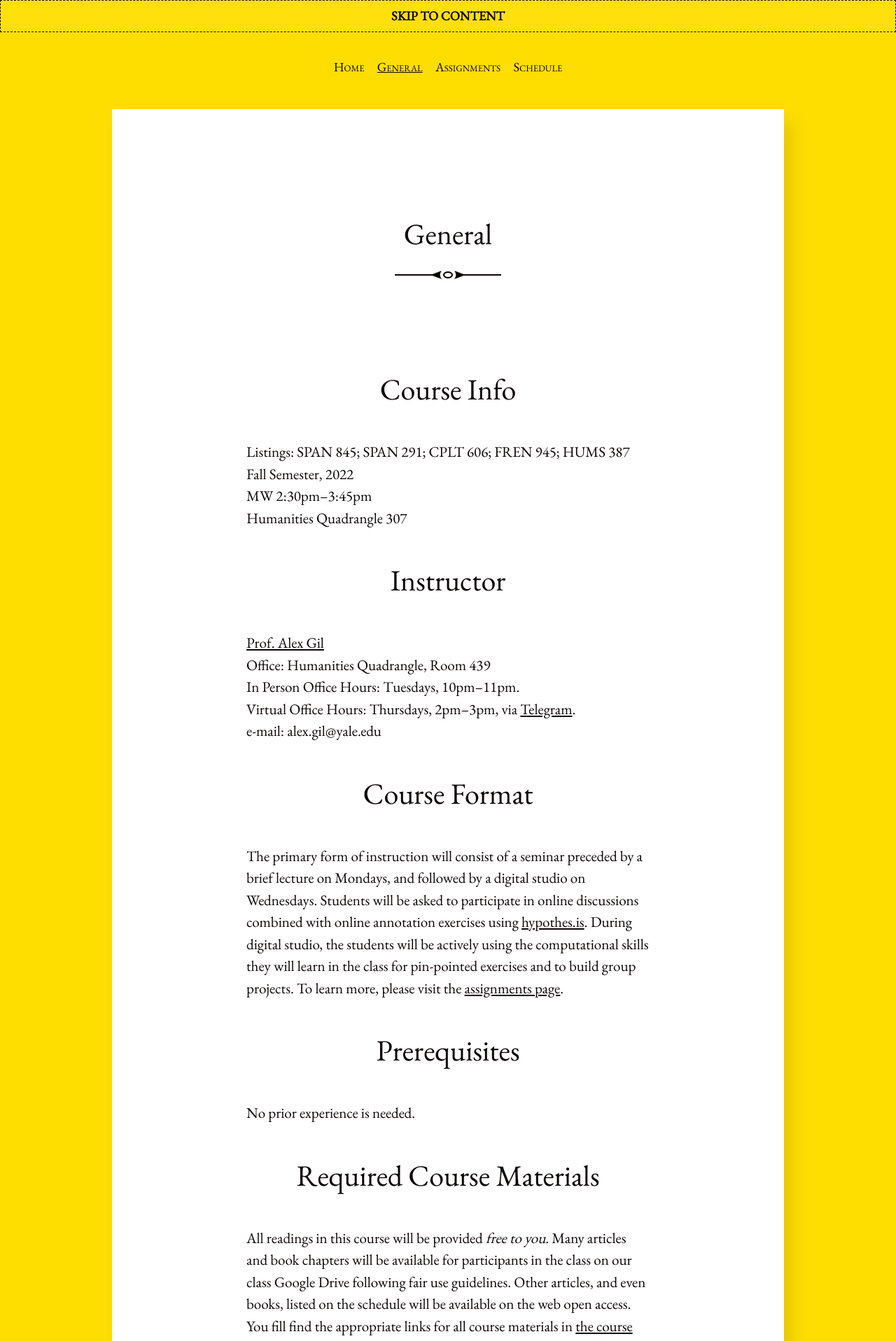
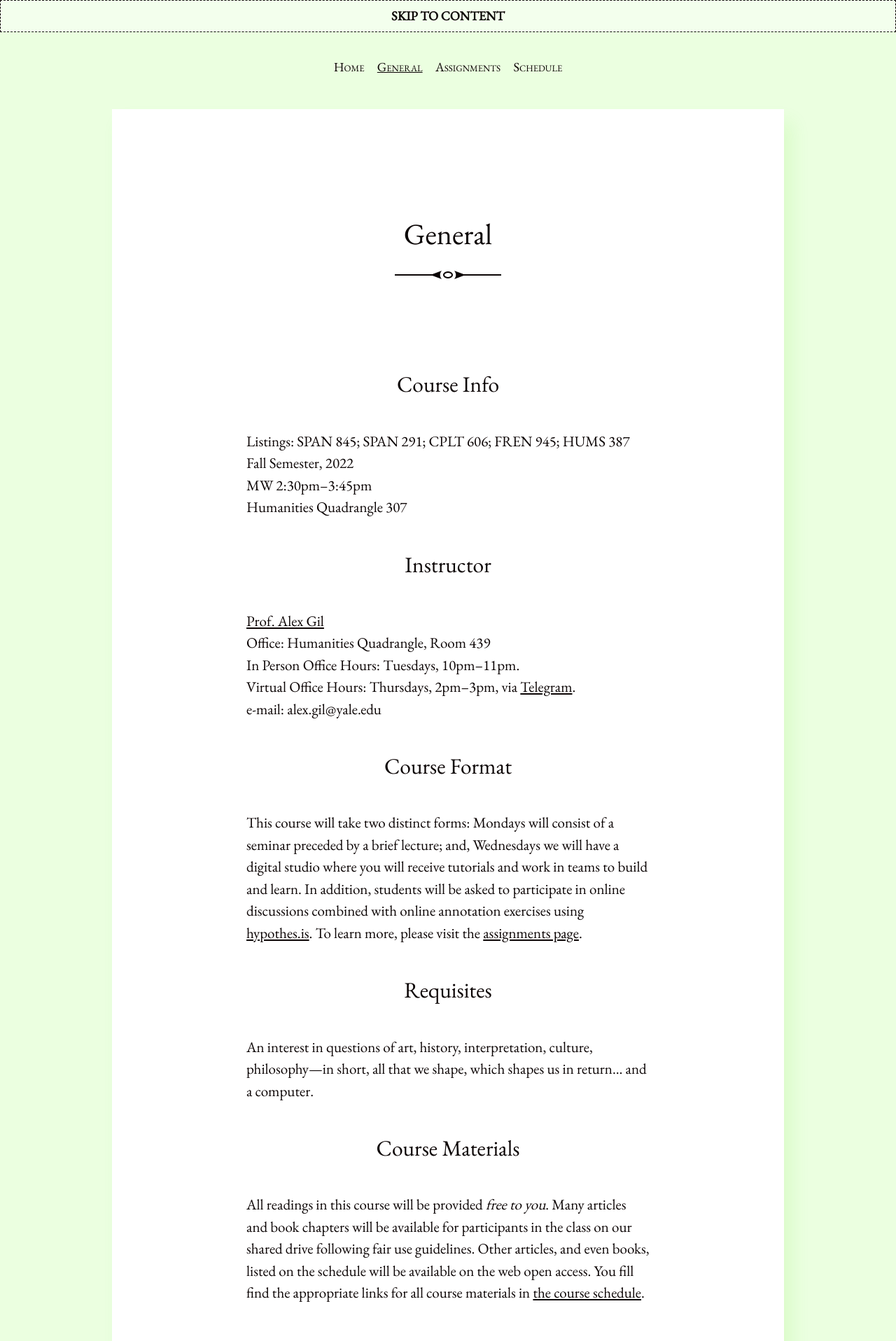
Before and after one commit to elotroalex/f22-intro-dh, a Jekyll site: the page built from general.md, in a window 1280 px wide. Shown: the top 1917 px of the page at 70% size. Built offline with Jekyll 4.4.1, drawn with Linux system fonts in a browser that asks for light colours; some of the changed text lies outside the part shown.

Commit message:
changed bkg color

```diff
--- a/_sass/_variables.scss
+++ b/_sass/_variables.scss
@@ -1,4 +1,4 @@
-$brand-color:         #fede00;
+$brand-color:         #EBFFE0;
 $highlight:           lighten($brand-color, 35%);
 $text-color:          #0b0404;
 $muted-text-color:    #64644B;
--- a/general.md
+++ b/general.md
@@ -3,7 +3,7 @@ layout: post
 title: General
 ---
 
-## Course Info
+### Course Info
 
 Listings: SPAN 845; SPAN 291; CPLT 606; FREN 945; HUMS 387
 Fall Semester, 2022
@@ -11,7 +11,7 @@ MW 2:30pm–3:45pm
 Humanities Quadrangle 307
 
 
-## Instructor
+### Instructor
 
 [Prof. Alex Gil](http://www.elotroalex.com/profiles/)
 Office: Humanities Quadrangle, Room 439
@@ -21,19 +21,19 @@ e-mail: alex.gil@yale.edu
 
 
 
-## Course Format
+### Course Format
 
-The primary form of instruction will consist of a seminar preceded by a brief lecture on Mondays, and followed by a digital studio on Wednesdays. Students will be asked to participate in online discussions combined with online annotation exercises using [hypothes.is](https://web.hypothes.is/). During digital studio, the students will be actively using the computational skills they will learn in the class for pin-pointed exercises and to build group projects. To learn more, please visit the [assignments page](/assignments.html).
+This course will take two distinct forms: Mondays will consist of a seminar preceded by a brief lecture; and, Wednesdays we will have a digital studio where you will receive tutorials and work in teams to build and learn. In addition, students will be asked to participate in online discussions combined with online annotation exercises using [hypothes.is](https://web.hypothes.is/). To learn more, please visit the [assignments page](/assignments.html).
 
-## Prerequisites
+### Requisites
 
-No prior experience is needed.
+An interest in questions of art, history, interpretation, culture, philosophy---in short, all that we shape, which shapes us in return... and a computer.
 
-## Required Course Materials
+### Course Materials
 
-All readings in this course will be provided *free to you*. Many articles and book chapters will be available for participants in the class on our class Google Drive following fair use guidelines. Other articles, and even books, listed on the schedule will be available on the web open access. You fill find the appropriate links for all course materials in [the course schedule](/schedule.html).
+All readings in this course will be provided *free to you*. Many articles and book chapters will be available for participants in the class on our shared drive following fair use guidelines. Other articles, and even books, listed on the schedule will be available on the web open access. You fill find the appropriate links for all course materials in [the course schedule](/schedule.html).
 
-## Assessment and Grading
+### Assessment and Grading
 
 - 20% Online Annotations
 - 10% Class Participation
@@ -41,18 +41,18 @@ All readings in this course will be provided *free to you*. Many articles and bo
 - 25% Collective Research Project
 - 25% Scholarly Project Design Paper
 
-## Fundamentals
+### Fundamentals of Computing
 
-This course shares much with peer courses at other institutions. You will study several genres of Digital Humanities, and get a sense of the wide range of practical possibilities available to you now, or in the future. The course revolves around two gravitational pulls: a sense of the architectures behind the scholarly and cultural record (the Humanities), and what we could call fundamentals of computing (the Digital). Even though there are no technical requirements prior to you joining the class, you will be expected to experiment with new tools and learn new technical skills throughout the semester.
+This course shares much with peer courses at other institutions. You will study several genres of Digital Humanities, and get a sense of the wide range of practical possibilities available to you now, or in the future. The course revolves around two gravitational pulls: a sense of the architectures behind the scholarly and cultural record (the Humanities, sort of), and what we could call fundamentals of computing (the Digital, sort of). Even though there are no technical requirements prior to you joining the class, you will be expected to experiment with new tools and learn new technical skills throughout the semester.
 
 Although you will be exposed to several "user friendly" tools and genres of Digital Humanities, the accent will be placed on symbolic computation---the manipulation of symbols. This will involve a completely different way of understanding and using your computer for many of you. The course is designed to guide you through these beginner steps in a way that hopefully minimizes the sense of alienation you may feel. These "fundamentals" serve as the basis for most artisanal practices in the Digital Humanities and beyond. In this sense, the course also serves as a friendly introduction to computation for Humanities majors or graduate students. You will not be expected to be a full-time programmer at the end of the course, or even "learn how to code," but you will be expected to understand many related concepts, and even do a thing or two using symbols instead of clicks. In Part II in the Spring, we will build on these fundamentals to improve our computational skills in order to begin to use algorithms and other computational techniques to study and manipulate cultural corpora at various scales.
 
 In addition to computing, you will also be introduced to some basics of Design and Project Management throughout the course. Design, because it shows we care about our audiences, and Project Management because projects need to be properly scoped and organized in order to become a reality in time.
 
 
-## Modalities of Engagement
+### Modalities of Engagement
 
-I learned the ropes of Digital Humanities in a team of graduate students, as part of the [Praxis Program](https://praxis.scholarslab.org/) at the University of Virginia. Over the course of an academic year, my cohort worked together to build a tool that allowed users to annotate a text together and compare those annotations in turn---team and project were central to my own learning. In order to be able to build Prism, the Praxis Program taught us the fundamentals of computing, design, project management, and *collaboration*. Since then, collaboration has been a mainstay of my professional practice. I do not expect any of you to be a natural at it. My own cohort surely had growing pains. True collaboration, presence and engagement with each other will be our overriding aspiration in this course. Below are some considerations in the form of a code of conduct to get us started thinking about our work together.
+I learned the ropes of Digital Humanities with a cohort of graduate students, as part of the [Praxis Program](https://praxis.scholarslab.org/) at the University of Virginia. Over the course of an academic year, our cohort worked to build a tool that allowed users to annotate a shared text, and compare their annotations after---team and project were central to my own learning. In order to be able to build Prism, the Praxis Program taught us the fundamentals of computing, design, project management, and *collaboration*. Since then, collaboration has been a mainstay of my professional practice. I do not expect any of you to be a natural at it. My own cohort surely had growing pains. True collaboration, presence and engagement with each other will be our overriding aspiration in this course. Below are some considerations in the form of a code of conduct to get us started thinking about our work together.
 
 This code of conduct borrows from the stellar model outlined by Northeastern’s [Feminist Coding Collective](https://digitalfeministcommons.northeastern.edu/) (via Ryan Cordell) combined with our [tenets at the xpmethod lab at Columbia University](https://xpmethod.columbia.edu/lab-culture.html).
 
@@ -65,11 +65,11 @@ This code of conduct borrows from the stellar model outlined by Northeastern’s
 - **COVID-19 awareness**: This semester will be an experiment in more ways that one. One of them will be our transition to the post- we've been waiting for and which will probably remain that, the condition of waiting. Please be mindful of other's own comfort or discomfort with our new proximities.
 - **Academic Integrity**: Please refer to [Yale's regulations](http://catalog.yale.edu/undergraduate-regulations/regulations/academic-dishonesty/) for more information.
 
-## Accessibility
+### Accessibility
 
 Our institution values diversity and inclusion; we are committed to a climate of mutual respect and full participation. Our goal is to create learning environments that are usable, equitable, inclusive and welcoming. If there are aspects of the instruction or design of this course that result in barriers to your inclusion or accurate assessment or achievement, please notify me, your instructor, as soon as possible. Disabled students are also welcome to contact [Student Accessibility Services](https://sas.yale.edu/) to discuss a range of options to removing barriers in the course, including accommodations.
 
 
-## Acknowledgments
+### Acknowledgments
 
 In developing this course, I learned from many people, but I particularly thank Roopika Risam, Ryan Cordell, Miriam Posner, Jentery Sayers, Lauren Klein, Marisa Parham and Whitney Trettien for graduate syllabi and ideas from which I drew particular inspiration. In general, I would not be introducing you to Digital Humanities today if it wasn't for Bethany Nowviskie, Jeremy Boggs, Wayne Graham, David McClure, and the rest of the Scholars Lab crew at the University of Virginia, circa 2010. They taught me many of the fundamentals I hope to pass on to you this academic year.
```
